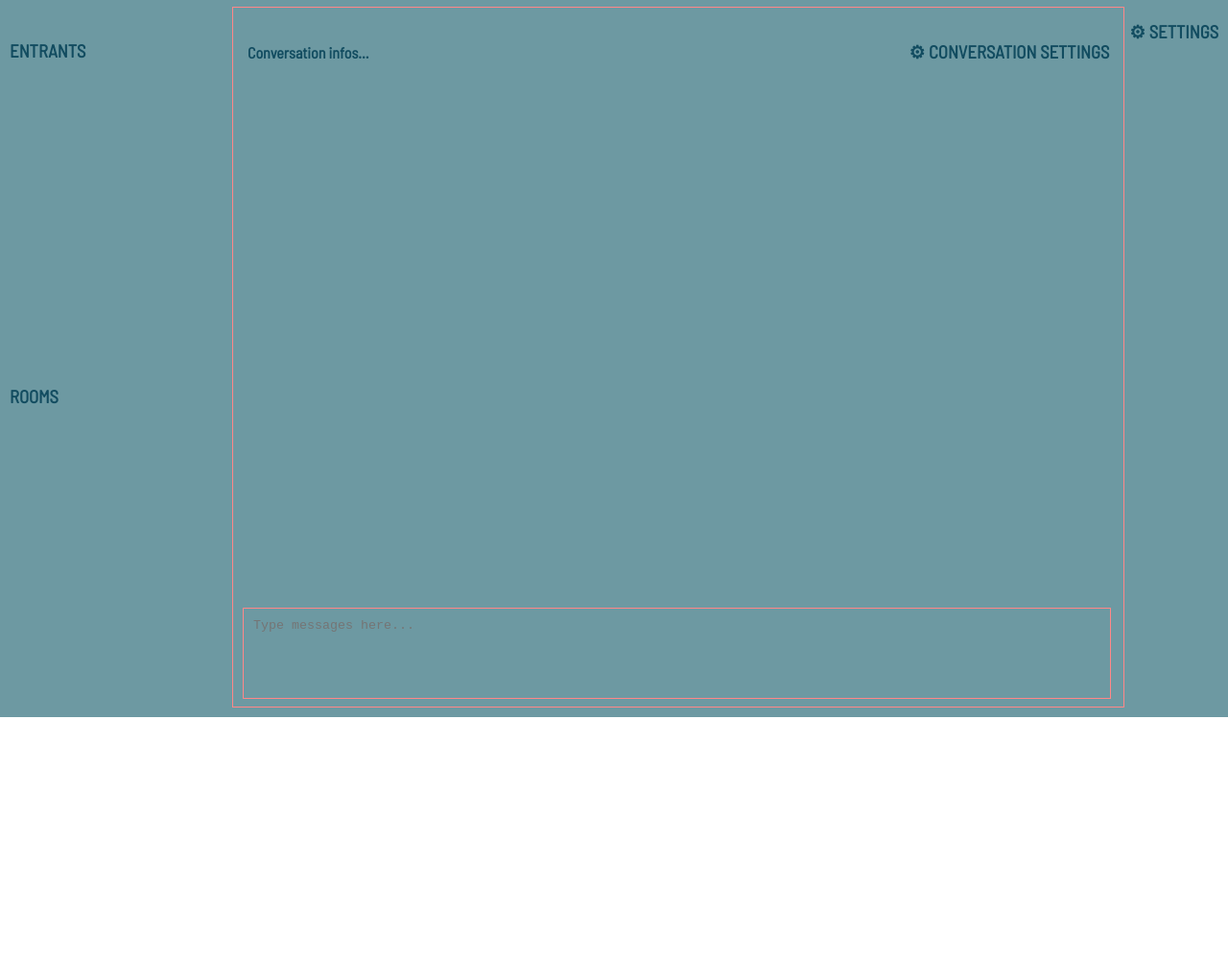
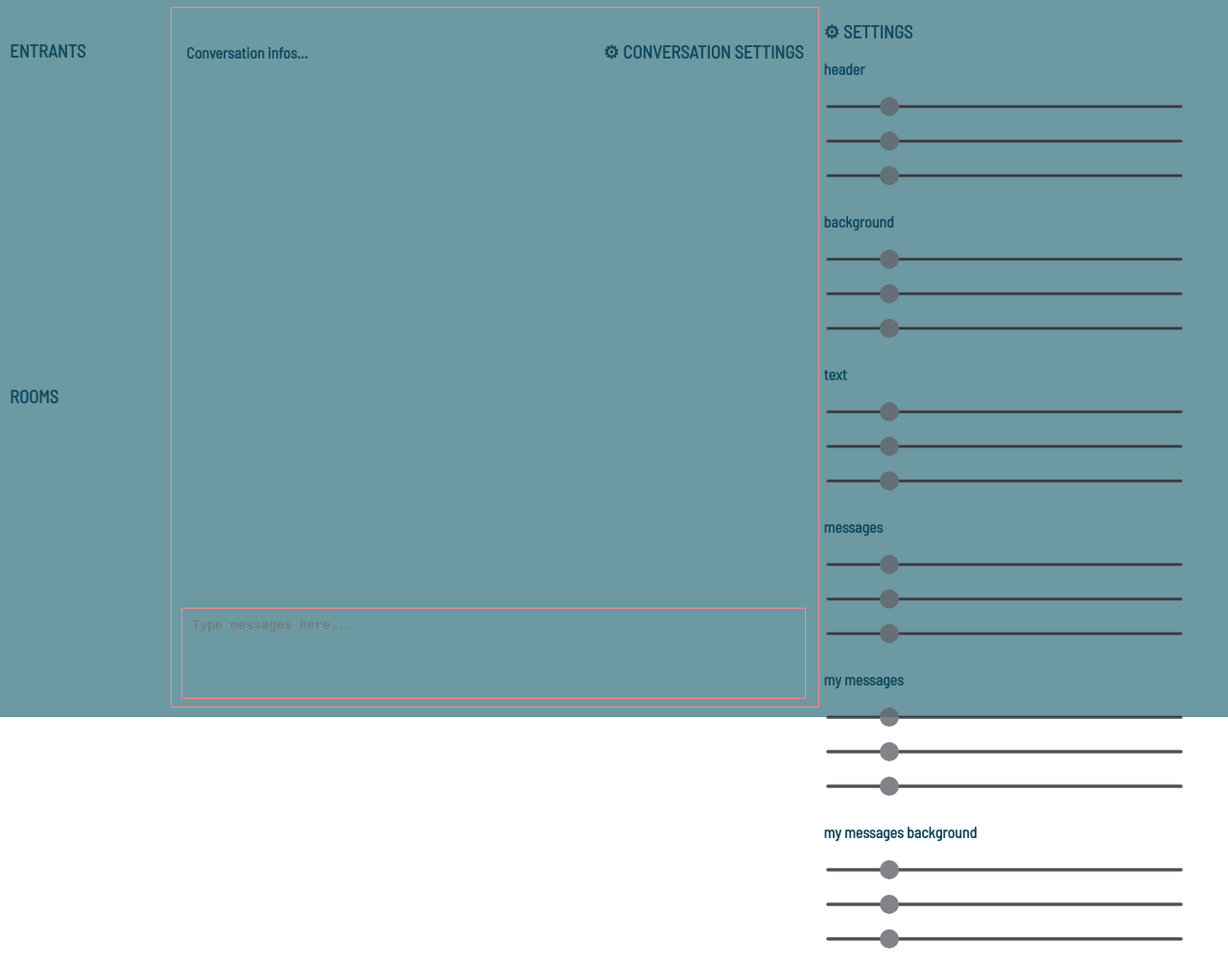
Before and after one commit to Arveto/the_ultimate_chat, a website: page index.html in a window 1280 px wide. Shown: the part 53-1053 px from the top of the page at 96% size. Before the commit the page ends 800 px from the top, so only its background shows below. Drawn offline with nearby package versions, Linux system fonts and the light colour scheme; no server answers.

Commit message:
Add files via upload

```diff
--- a/index.html
+++ b/index.html
@@ -56,6 +56,46 @@
 
       <div class="settings">
         <h3 class="site">⚙ Settings</h3>
+        <div class="header">
+          <p>header</p>
+          <input type="range" class="slider" id="red" value=40 min=0, max=255></input>
+          <input type="range" class="slider" id="green" value=40 min=0, max=255></input>
+          <input type="range" class="slider" id="blue" value=40 min=0, max=255></input>
+        </div>
+
+        <div class="background">
+          <p>background</p>
+          <input type="range" class="slider" id="red" value=40 min=0, max=255></input>
+          <input type="range" class="slider" id="green" value=40 min=0, max=255></input>
+          <input type="range" class="slider" id="blue" value=40 min=0, max=255></input>
+        </div>
+
+        <div class="text">
+          <p>text</p>
+          <input type="range" class="slider" id="red" value=40 min=0, max=255></input>
+          <input type="range" class="slider" id="green" value=40 min=0, max=255></input>
+          <input type="range" class="slider" id="blue" value=40 min=0, max=255></input>
+        </div>
+
+        <div class="messages">
+          <p>messages</p>
+          <input type="range" class="slider" id="red" value=40 min=0, max=255></input>
+          <input type="range" class="slider" id="green" value=40 min=0, max=255></input>
+          <input type="range" class="slider" id="blue" value=40 min=0, max=255></input>
+        </div>
+
+        <div class="my messages">
+          <p>my messages</p>
+          <input type="range" class="slider" id="red" value=40 min=0, max=255></input>
+          <input type="range" class="slider" id="green" value=40 min=0, max=255></input>
+          <input type="range" class="slider" id="blue" value=40 min=0, max=255></input>
+        </div>
+
+        <div class="my messages background">
+          <p>my messages background</p>
+          <input type="range" class="slider" id="red" value=40 min=0, max=255></input>
+          <input type="range" class="slider" id="green" value=40 min=0, max=255></input>
+          <input type="range" class="slider" id="blue" value=40 min=0, max=255></input>
         </div>
       </div>
     </div>
```
